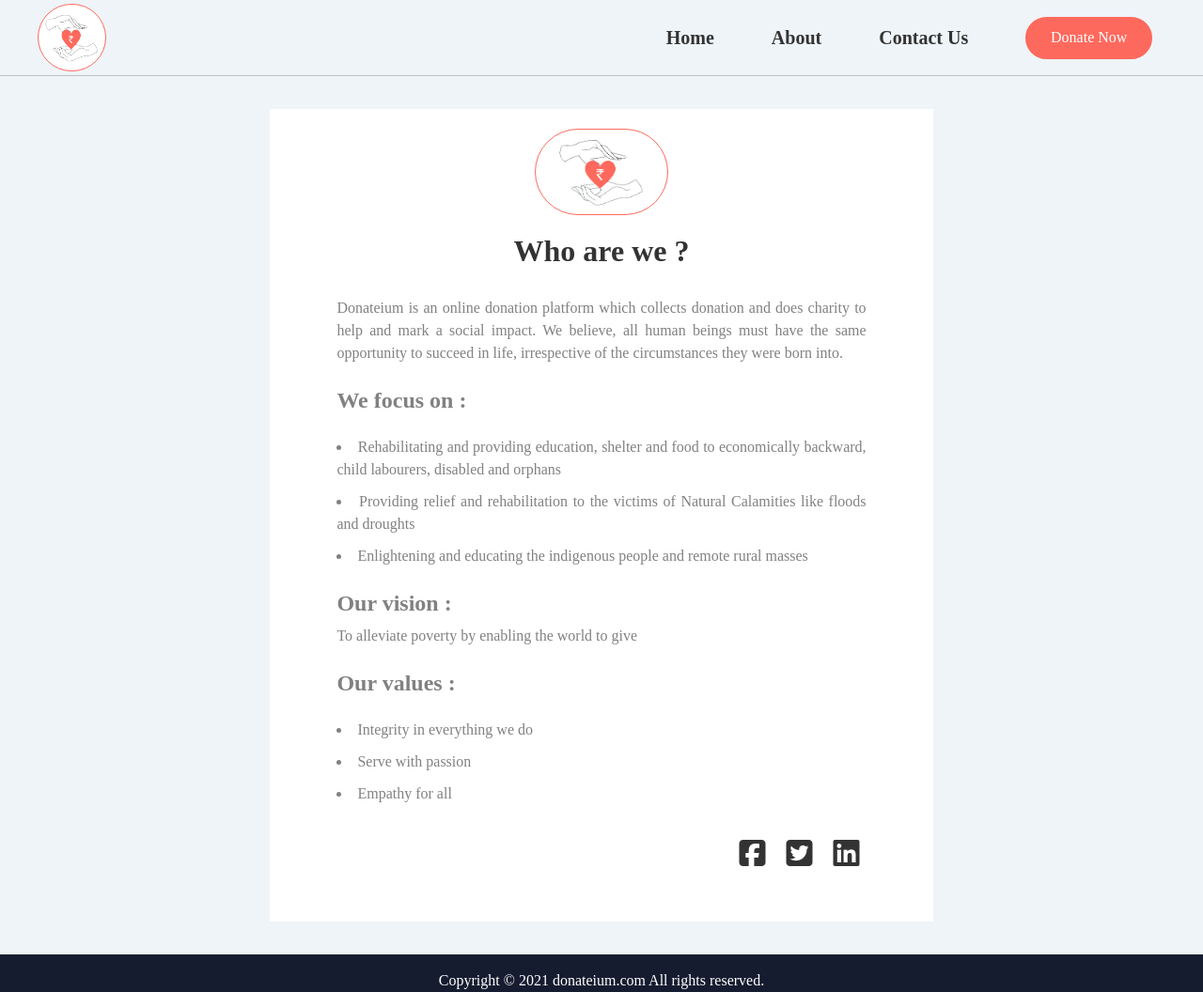
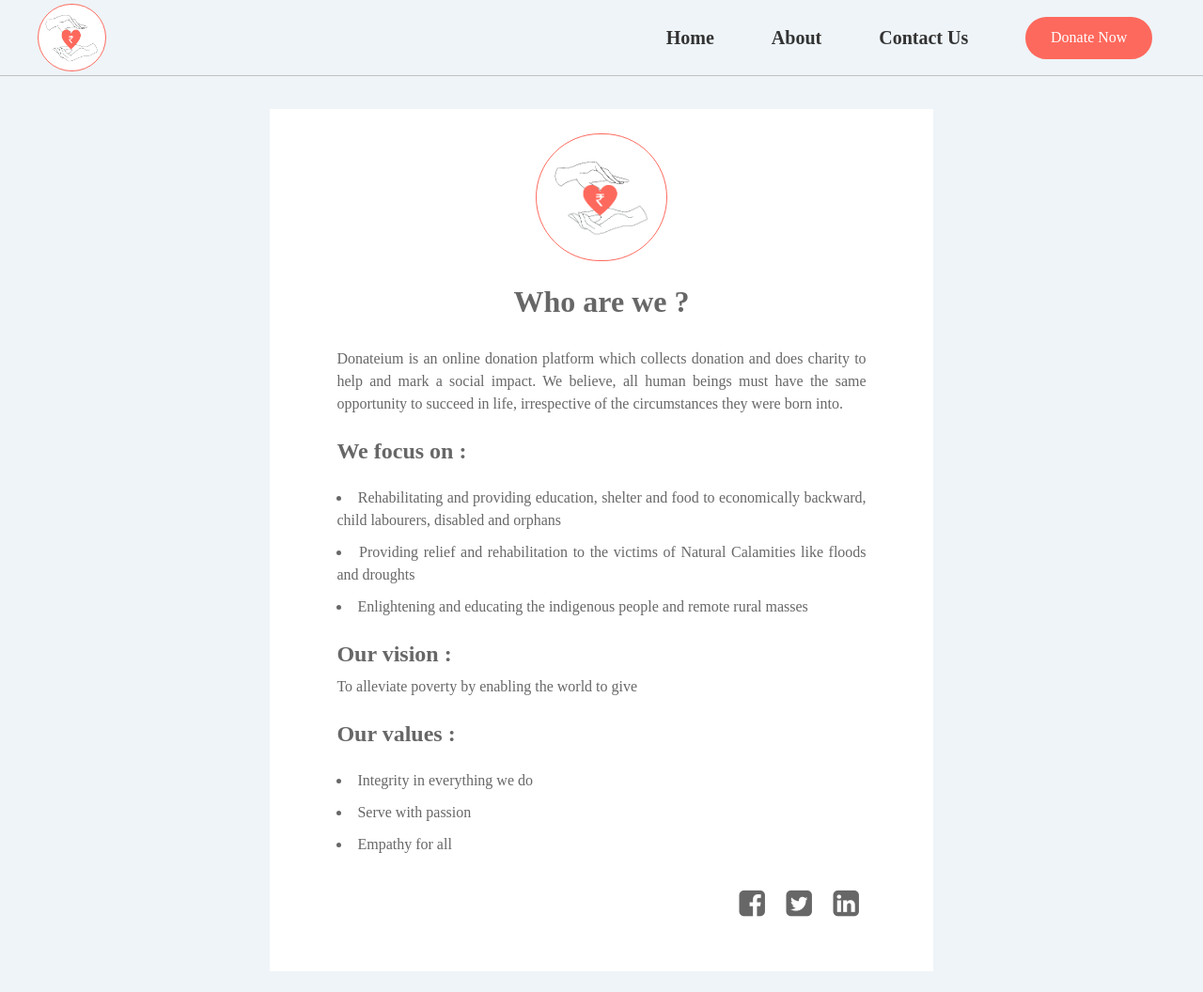
Before and after one commit to Moupiya-M67/Payment-Gateway-Integration, a plain HTML site: page static/about.html in a window 1280 px wide. Shown: the top 1056 px of the page at 94% size. Drawn offline with Linux system fonts and the light colour scheme.

Commit message:
Correct about logo

```diff
--- a/css/about.css
+++ b/css/about.css
@@ -10,7 +10,6 @@
     display: flex;
     flex-direction: column;
     margin: 35px auto;
-    height: 560px;
     height: auto;
     width: 55%;
 
@@ -19,27 +18,31 @@
 .about-logo{
     border: 1.5px solid #fe695d;
     display: flex;
-    width: 20%;
-    height: 28%;
+    width: 18%;
+    height: 122px;
     border-radius: 120px;
-    margin: 20px auto;
+    margin: 25px auto;
     padding: auto;
-
-
+    padding: 6px;
+}
+.about-header h1{
+    color: #333333;
+    color: #686767;
 }
 .about-logo-img{
-    height: 90px;
+    height: 100px;
     margin: auto;
 }
 .about-header{
     text-align: center;
-    color: #333333;
+
 }
 .about-content{
     text-align: justify;
     max-width: 80%;
     margin: 30px auto;
     color: #818181;
+    color: #686767;
     line-height: 1.5;
 }
 .about-content p{
@@ -65,6 +68,7 @@
 .icons i{
     color: #333;
     width: 20px;
+    color: #686767;
 }
 .icons i:hover{
     transition: 0.3s;
--- a/css/contact.css
+++ b/css/contact.css
@@ -90,6 +90,7 @@
     margin: 10px 0;
     border: none;
     border-bottom: 2px solid #333;
+    border-bottom: 2px solid #686767;
     outline: none;
     resize: none;
 }
--- a/static/about.html
+++ b/static/about.html
@@ -79,6 +79,5 @@
             <p>Copyright &copy; 2021 donateium.com All rights reserved.</p>
         </div>
     </footer>
-    <script src="https://kit.fontawesome.com/a076d05399.js" crossorigin="anonymous"></script>
 </body>
 </html>
```
Also changed, not shown: static/contact.html (+1 -1 lines).
